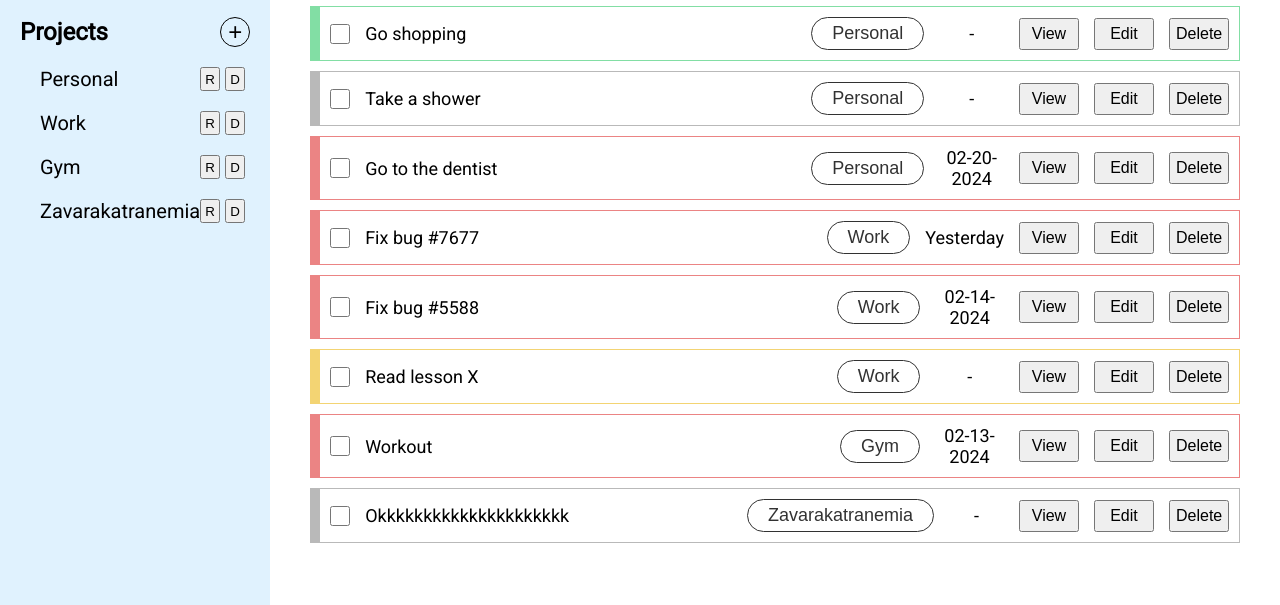
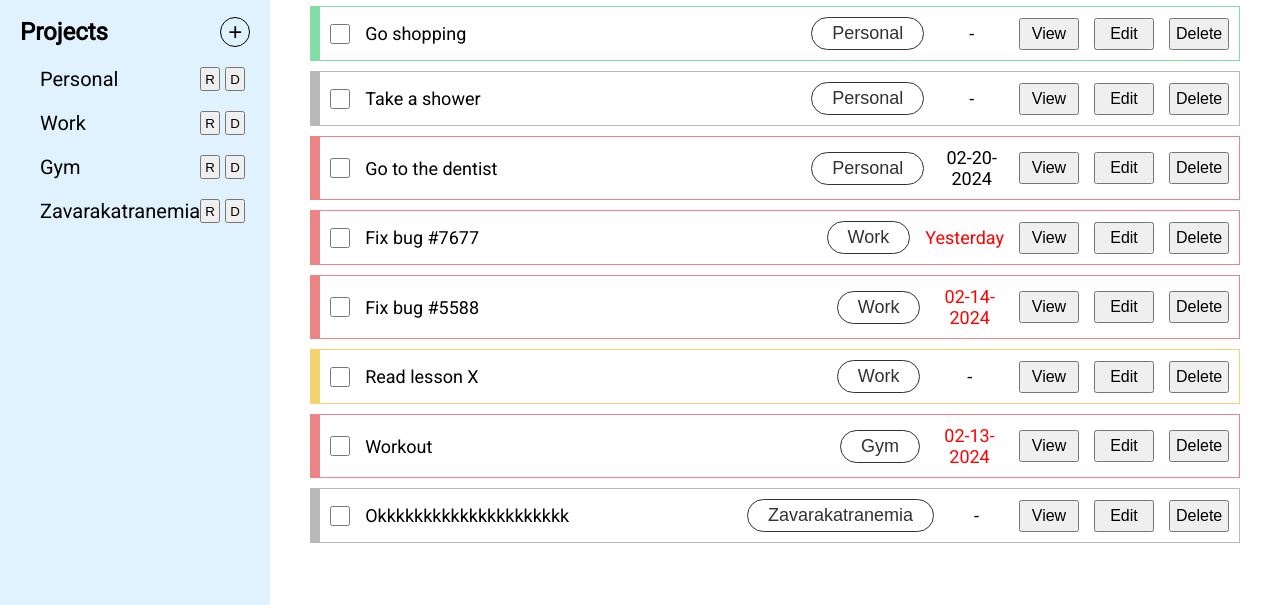
Before and after one commit to irenebritzolaki/odin-todo-list, a website built with webpack: page src/template.html in a window 1280 px wide. Shown: the part 195-800 px from the top of the page. Built offline with nearby package versions, Linux system fonts and the light colour scheme.

Commit message:
Color red expired dates

```diff
--- a/src/modules/displayController.js
+++ b/src/modules/displayController.js
@@ -1,4 +1,11 @@
-import { isToday, isTomorrow, isYesterday, format } from "date-fns";
+import {
+  isToday,
+  isTomorrow,
+  isYesterday,
+  isBefore,
+  startOfToday,
+  format,
+} from "date-fns";
 import { appController } from "./appController";
 
 export const displayController = (() => {
@@ -106,6 +113,9 @@ export const displayController = (() => {
     else if (isTomorrow(task.dueDate)) dueDate.innerText = "Tomorrow";
     else if (isYesterday(task.dueDate)) dueDate.innerText = "Yesterday";
     else dueDate.innerText = task.dueDate;
+
+    if (isBefore(task.dueDate, startOfToday()))
+      dueDate.classList.add("expired");
 
     basicDiv.appendChild(dueDate);
 
--- a/src/style.css
+++ b/src/style.css
@@ -154,6 +154,10 @@ button.new-project-btn {
   text-align: center;
 }
 
+.task .dueDate.expired {
+  color: red;
+}
+
 .task .details {
   border-top: 1px solid gray;
   padding: 10px 5px;
```
Also changed, not shown: dist/main.js.
